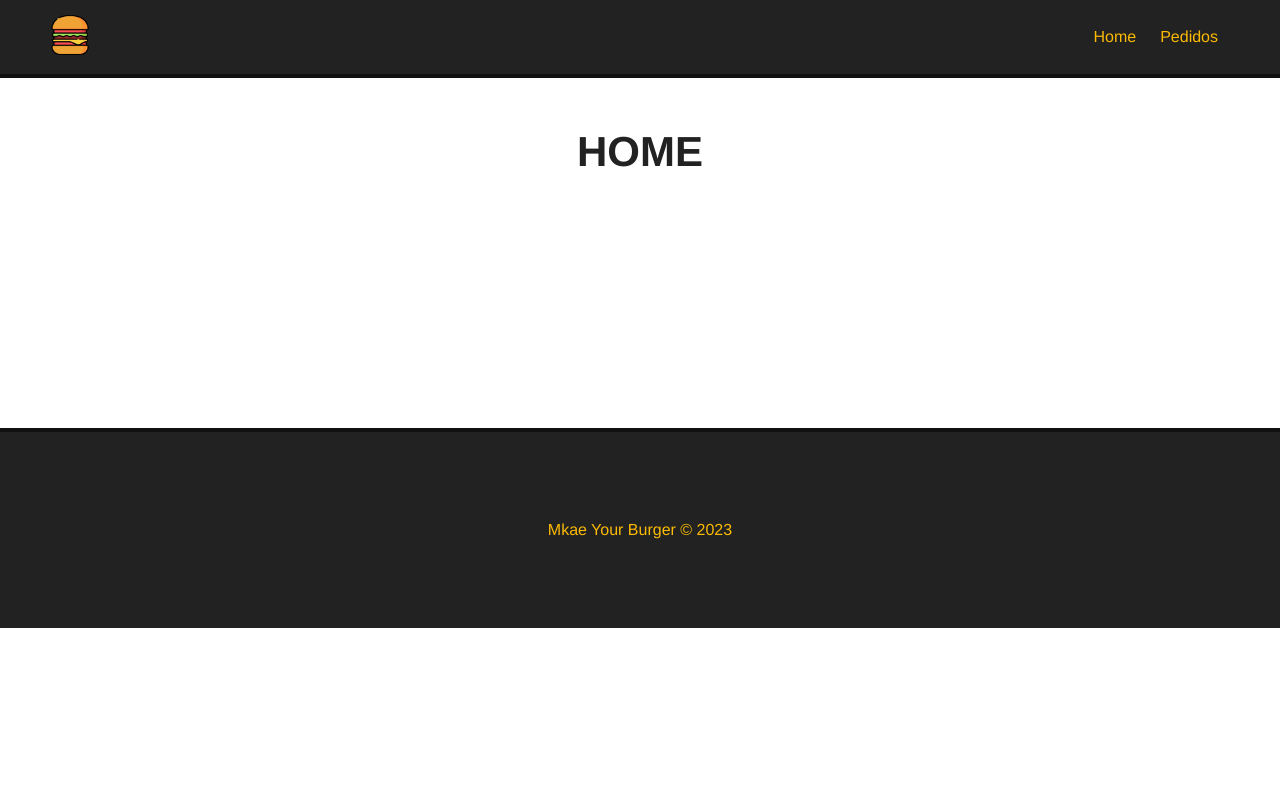
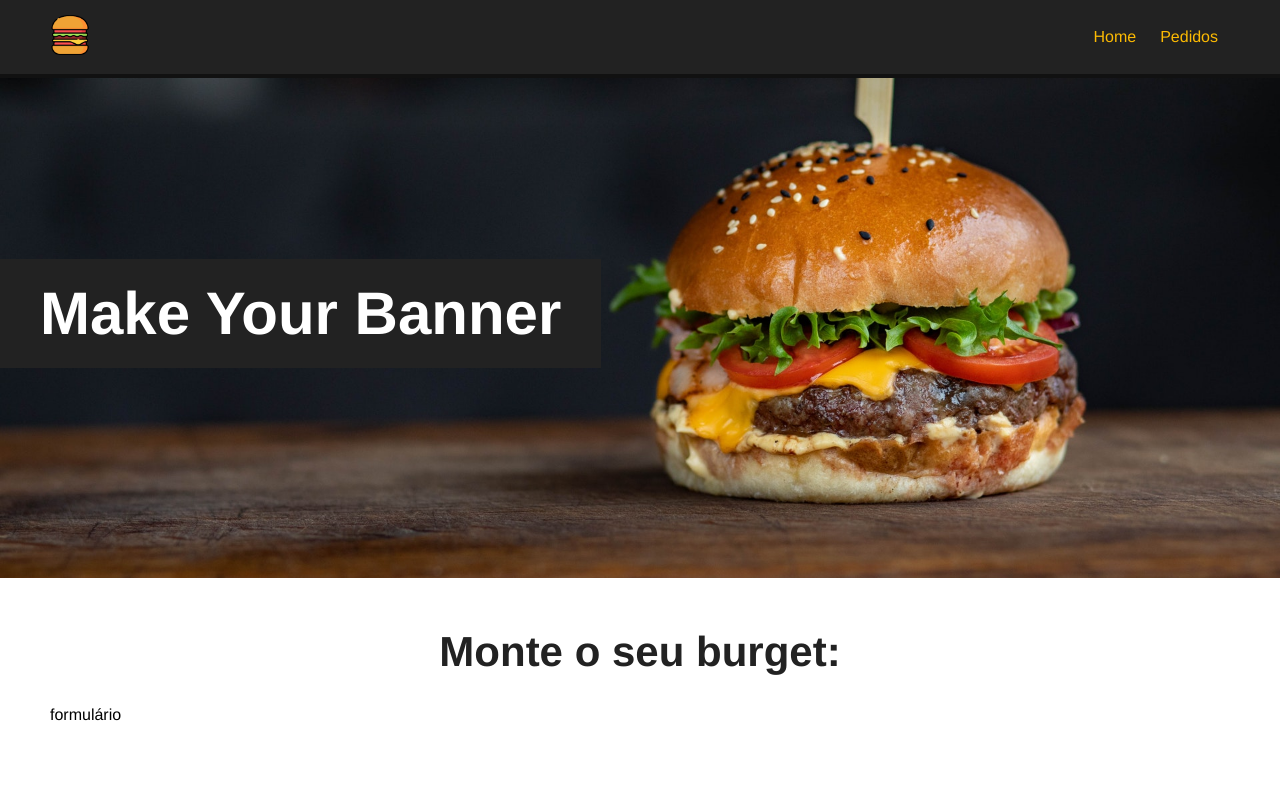
Before and after one commit to SilvanMoura/makeBurguer_vue, a Vue app: page / in a window 1280 px wide. Shown: the top 800 px of the page. Built offline with nearby package versions, Linux system fonts and the light colour scheme.

Commit message:
Creating the banner

```diff
--- /dev/null
+++ b/src/components/Banner.vue
@@ -0,0 +1,33 @@
+<template>
+
+    <div id="main-banner">
+        <h1>Make Your Banner</h1>
+    </div>
+
+</template>
+
+<script>
+    export default{
+        name: "Banner"
+    }
+</script>
+
+<style scoped>
+    #main-banner{
+        background-image: url('/public/img/burger.jpg');
+        background-position: 0 -250px;
+        background-size: cover;
+        height: 500px;
+        display: flex;
+        align-items: center;
+        justify-content: flex-start;
+    }
+
+    #main-banner h1{
+        color: #FFF;
+        text-align: center;
+        font-size: 60px;
+        background-color: #222;
+        padding: 20px 40px;
+    }
+</style>
--- a/src/views/HomeView.vue
+++ b/src/views/HomeView.vue
@@ -1,9 +1,20 @@
 <template>
+
+  <Banner />
+
   <div class="main-container">
-    <h1>HOME</h1>
+    <h1>Monte o seu burget:</h1>
+    <p>formulário</p>
   </div>
 </template>
 
 <script>
+  import Banner from "../components/Banner.vue";
 
+  export default{
+    name: "Home",
+    components:{
+      Banner
+    }
+  }
 </script>
```
